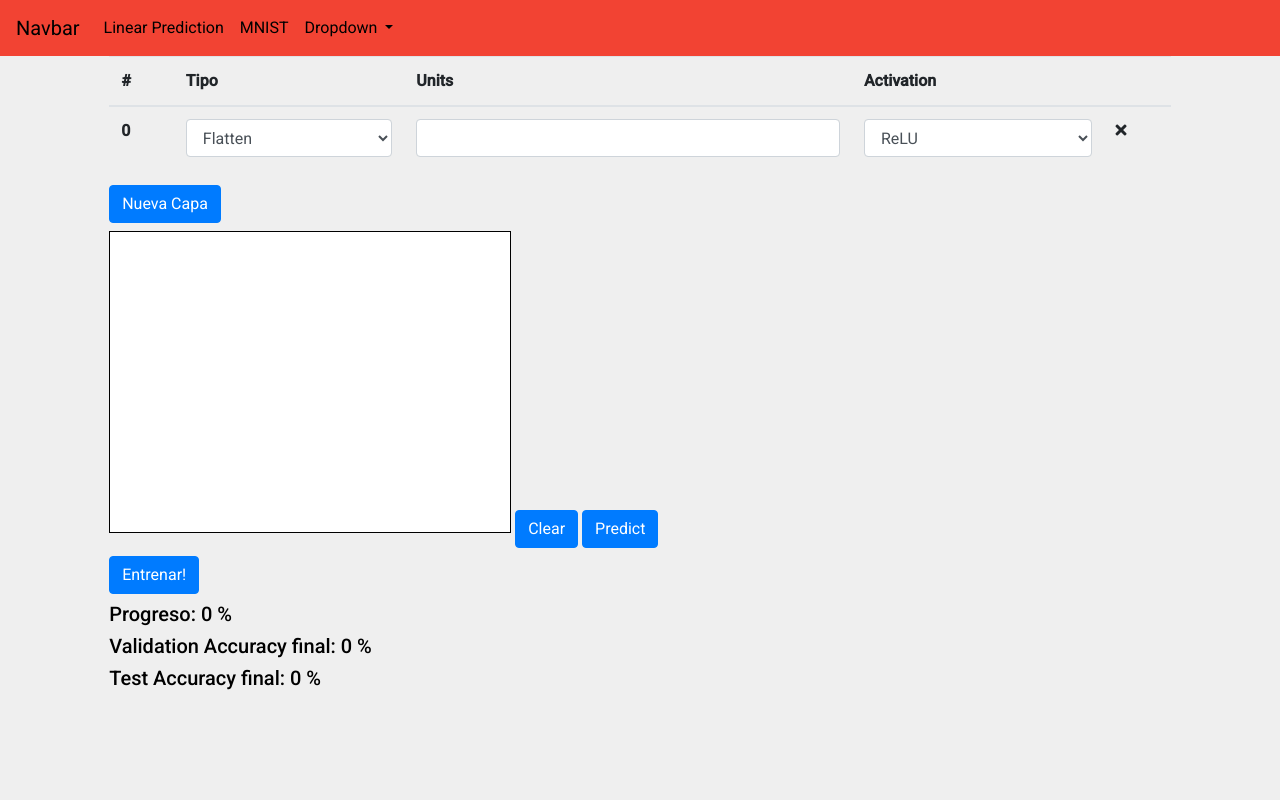
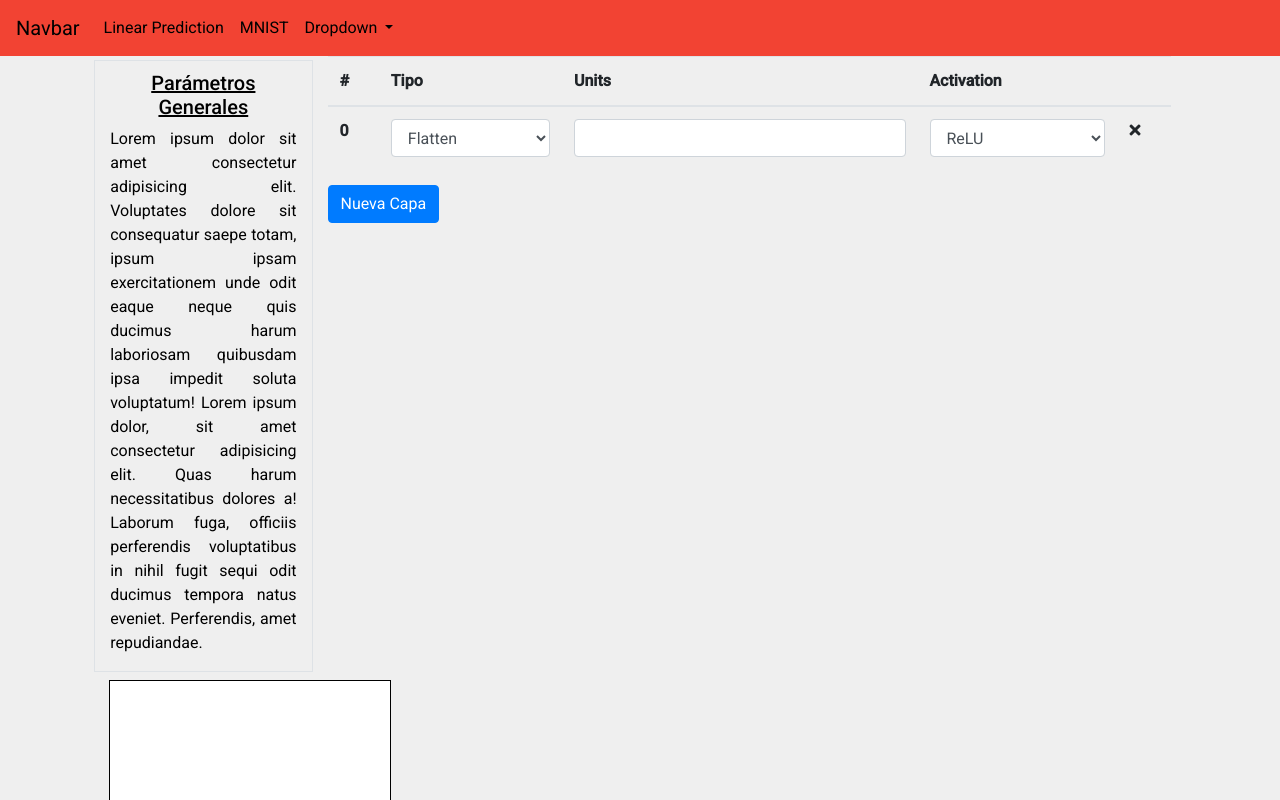
Before and after one commit to FedeSchmidt/aplicacion, an Angular app: page /mnist in a window 1280 px wide. Shown: the top 800 px of the page. Built offline with nearby package versions, Linux system fonts and the light colour scheme.

Commit message:
prediccion, falta resize de la imagen que no pude hacerlo

```diff
--- a/src/app/mnist/mnist.component.html
+++ b/src/app/mnist/mnist.component.html
@@ -1,6 +1,16 @@
 
 <div class="row justify-content-center">
-    <div class="col-10">
+    <div class="col-1"></div>
+    <div class="col-2 border mt-1 generales">
+        <h5>Parámetros Generales</h5>
+        <p>
+
+            Lorem ipsum dolor sit amet consectetur adipisicing elit. Voluptates dolore sit consequatur saepe totam, ipsum ipsam exercitationem unde odit eaque neque quis ducimus harum laboriosam quibusdam ipsa impedit soluta voluptatum!
+            Lorem ipsum dolor, sit amet consectetur adipisicing elit. Quas harum necessitatibus dolores a! Laborum fuga, officiis perferendis voluptatibus in nihil fugit sequi odit ducimus tempora natus eveniet. Perferendis, amet repudiandae.
+        </p>
+    </div>
+
+    <div class="col-8">
 
         <table id="net-table" class="table">
             <thead>
@@ -40,19 +50,21 @@
         </table>
         <button type="button" class="btn btn-primary" (click)="newLayer()">Nueva Capa </button>
     </div>
+    <div class="col-1"></div>
 </div>
 
 <div class="row justify-content-center mt-2">
     <div class="col-10">
-            <canvas id="canvas" width="400" height="300"></canvas>
+            <canvas id="canvas" width="280" height="280"></canvas>
             <button type="button" class="btn btn-primary ml-1" (click)="clearCanvas()">Clear</button>
-            <button type="button" class="btn btn-primary ml-1" (click)="predict()">Predict</button>
+            <button type="button" class="btn btn-primary ml-1" (click)="mostrar()">Predict</button>
     </div>
 </div>
 
 <div class="row justify-content-center mt-2">
     <div class="col-10">
         <button type="button" class="btn btn-primary mb-2" (click)="entrenar()">Entrenar!</button>
+        <button type="button" class="btn btn-primary mb-2 ml-1" (click)="importModel()">Importar</button>
 
         <h5>Progreso: {{ progreso }} %</h5>
         <h5>Validation Accuracy final: {{ validation_accuracy }} %</h5>
--- a/src/app/mnist/mnist.component.scss
+++ b/src/app/mnist/mnist.component.scss
@@ -3,3 +3,15 @@
 
 	background: white;
 }
+
+.generales {
+	h5 {
+		text-align: center;
+		text-decoration: underline;
+		margin-top: 10px;
+	}
+
+	p {
+		text-align: justify;
+	}
+}
--- a/src/app/mnist/mnist.component.ts
+++ b/src/app/mnist/mnist.component.ts
@@ -28,8 +28,10 @@ export class MnistComponent implements OnInit {
 	validation_accuracy = 0;
 	test_accuracy = 0;
 
+	model: any;
 	net = [];
 	arr = [];
+	predictions: any;
 
 	cantLayers = 1;
 
@@ -71,6 +73,8 @@ export class MnistComponent implements OnInit {
 		// 	this.cx.moveTo(e.clientX, e.clientY);
 		// });
 	}
+
+	importModel() {}
 
 	clearCanvas() {
 		if (this.cx == undefined) {
@@ -146,8 +150,8 @@ export class MnistComponent implements OnInit {
 		console.log('entrenar');
 		//this.createModel();
 		this.load().then(() => {
-			const model = this.createModel();
-			this.train(model, false);
+			this.model = this.createDenseModel();
+			this.train(this.model, false);
 		});
 	}
 
@@ -328,8 +332,49 @@ export class MnistComponent implements OnInit {
 		return { xs, labels };
 	}
 
-	predict() {
-		var img = new Image();
-		var imgData = this.cx.getImageData(10, 10, 50, 50);
+	mostrar() {
+		if (!this.cx) {
+			this.canvas = <HTMLCanvasElement>document.getElementById('canvas');
+			if (this.canvas.getContext) this.cx = this.canvas.getContext('2d');
+		}
+
+		var imageData = this.cx.getImageData(0, 0, this.canvas.width, this.canvas.height);
+		console.log(imageData);
 	}
+
+	async predict() {
+		if (!this.cx) {
+			this.canvas = <HTMLCanvasElement>document.getElementById('canvas');
+			if (this.canvas.getContext) this.cx = this.canvas.getContext('2d');
+		}
+
+		const pred = await tf.tidy(() => {
+			let imageData = this.cx.getImageData(0, 0, this.canvas.width, this.canvas.height);
+			let img = tf.browser.fromPixels(imageData, 1).expandDims(0);
+			//let imgR = tf.reshape(img, [ 28, 28 ]);
+			let imgR = tf.cast(img, 'float32');
+			console.log(imgR);
+			console.log(this.model);
+
+			const output = this.model.predict(imgR) as any;
+
+			this.predictions = Array.from(output.dataSync());
+			console.log(this.predictions);
+			console.log(output);
+		});
+	}
+
+	// protected async predict(imageData: ImageData) {
+
+	// 	const pred = await tf.tidy(() => {
+
+	// 	  let img:any = tf.fromPixels(imageData, 1);
+	// 	  img = img.reshape([1, 28, 28, 1]);
+	// 	  img = tf.cast(img, 'float32');
+
+	// 	  const output = this.model.predict(img) as any;
+
+	// 	  this.predictions = Array.from(output.dataSync());
+	// 	});
+	// }
 }
```
